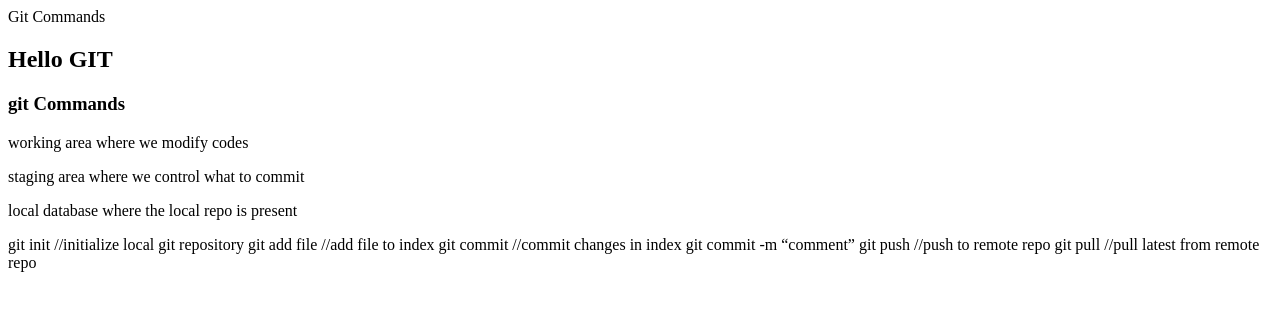
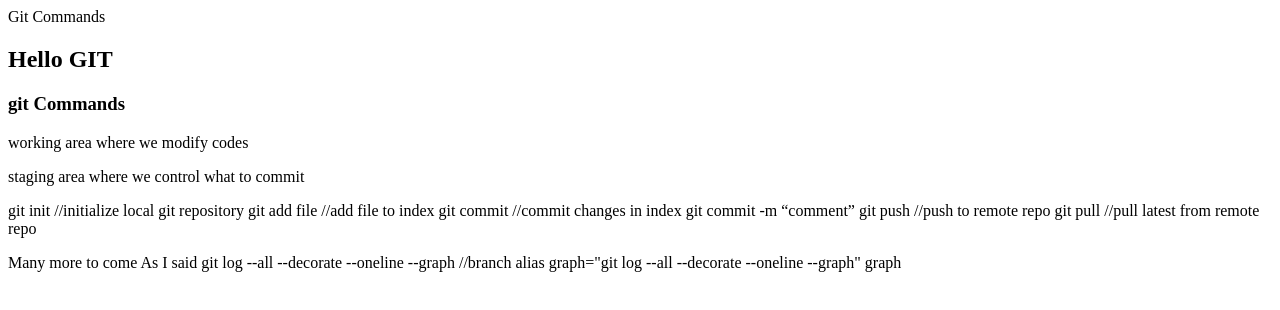
Before and after one commit to KomalBarnwal/freshersbatch-oct16, a plain HTML site: page index.html in a window 1280 px wide. Drawn offline with Linux system fonts and the light colour scheme.

Commit message:
some more commands are added regarding branching

```diff
--- a/index.html
+++ b/index.html
@@ -8,7 +8,7 @@
     <h3>git Commands</h3>
     <p>working area where we modify codes</p>
     <p>staging area where we control what to commit</p>
-    <p>local database where the local repo is present</p>
+
     <p>
         git init            //initialize local git repository
         git add file       //add file to index
@@ -17,5 +17,10 @@
         git push           //push to remote repo
         git pull             //pull latest from remote repo
     </p>
+    Many more to come
+    As I said
+    git log --all --decorate --oneline --graph   //branch
+alias graph="git log --all --decorate --oneline --graph"
+graph
 </body>
 </html>
```
